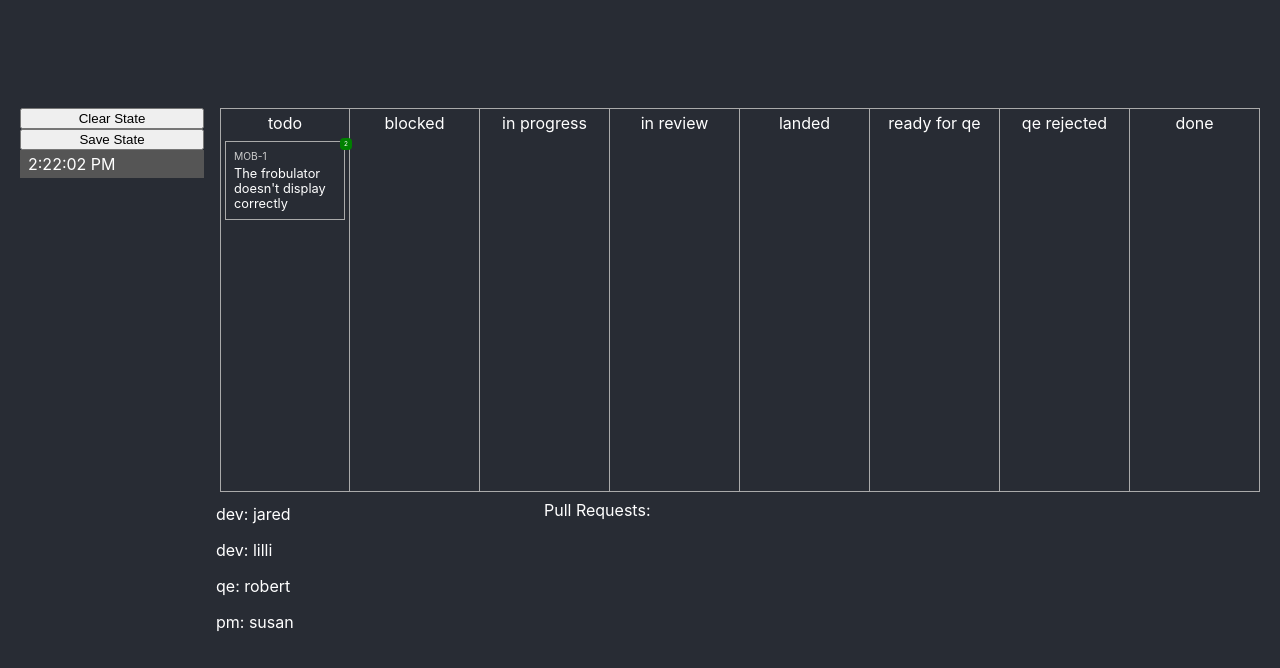
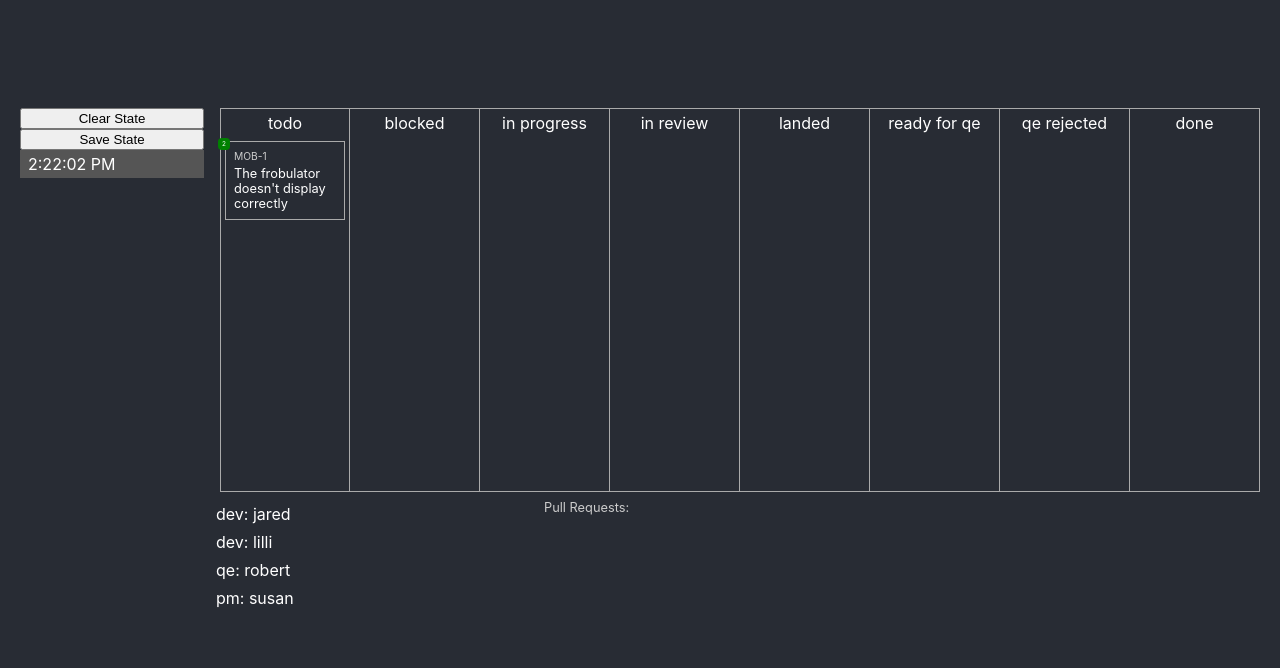
Before and after one commit to jaredly/gitflow-fix, a React app: page / in a window 1280 px wide. Shown: the top 668 px of the page. Built offline with nearby package versions, Linux system fonts and the light colour scheme.

Commit message:
lots of little styles

```diff
--- a/src/App.js
+++ b/src/App.js
@@ -183,7 +183,7 @@ const Actor = ({
     isActionApplicable(action, actor),
   );
   return (
-    <div style={{ alignItems: "flex-start", padding: 4 }}>
+    <div style={{ alignItems: "stretch", padding: 4 }}>
       <div
         style={{
           flexDirection: "row",
@@ -206,9 +206,10 @@ const Actor = ({
           ))}
         </div>
       </div>
-      <div style={{ marginTop: 8 }}>
-        {actor.type === "dev"
-          ? actor.env.localBranches.map(branch => (
+      {actor.type === "dev" && actor.env.localBranches.length > 0 ? (
+        <div style={{ margin: 8, border: "1px solid #555", padding: 12 }}>
+          <div style={{ marginBottom: 8, ...styles.label }}>Branches:</div>
+          {actor.env.localBranches.map(branch => (
             <div
               key={branch.name}
               style={{
@@ -240,9 +241,9 @@ const Actor = ({
                 }}
               />
             </div>
-            ))
-          : null}
+          ))}
         </div>
+      ) : null}
     </div>
   );
 };
@@ -343,7 +344,7 @@ const ActionsBadge = ({ state, selection }) => {
         borderRadius: 4,
         position: "absolute",
         top: -4,
-        right: -8,
+        left: -8,
       }}
     >
       {applicable}
@@ -361,7 +362,7 @@ const PullRequests = ({
   const [showMerged, setShowMerged] = React.useState(false);
   const mergedCount = state.pullRequests.filter(p => p.merged).length;
   return (
-    <div style={{ width: 300, alignItems: "flex-start" }}>
+    <div style={{ width: 300, alignItems: "stretch" }}>
       <div
         style={{
           flexDirection: "row",
@@ -369,7 +370,7 @@ const PullRequests = ({
           marginBottom: 8,
         }}
       >
-        Pull Requests:
+        <div style={styles.label}>Pull Requests:</div>
         {mergedCount > 0 ? (
           <button
             style={{ marginLeft: 8 }}
```
Lines whose indentation alone changed are shown as unchanged.
